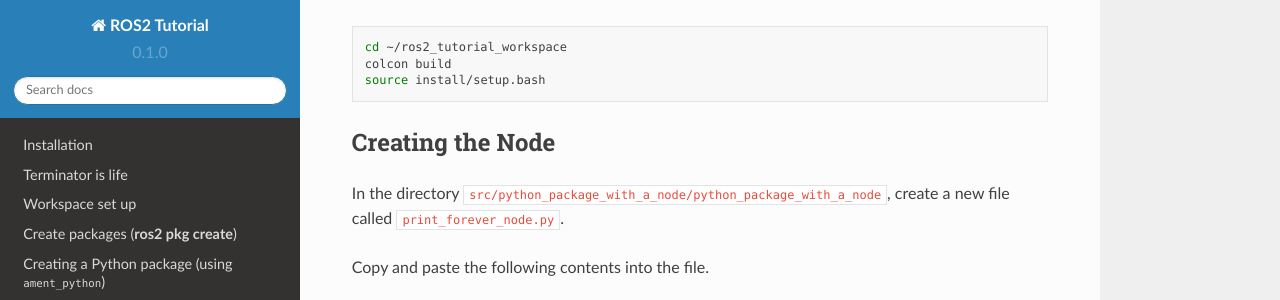
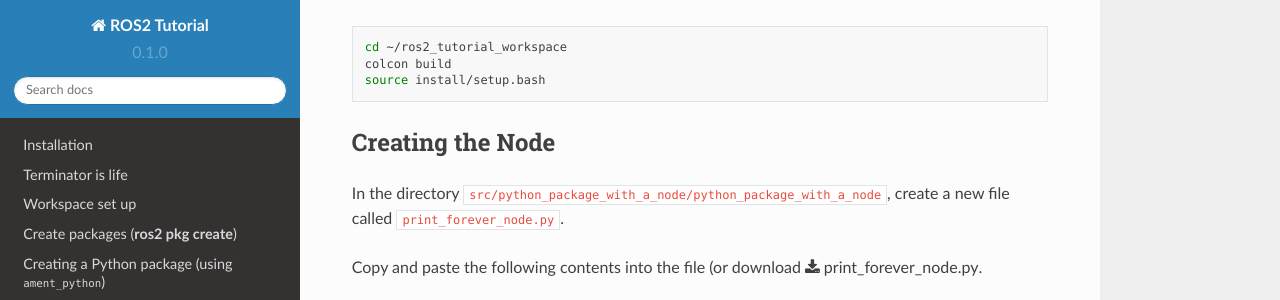
Before and after one commit to mmmarinho/ROS2_Tutorial, a Sphinx documentation site: the page built from docs/source/create_python_node_from_scratch.rst, in a window 1280 px wide and 900 px high, scrolled down 1124 px, cut to the strip 0-300 px from the top of the window. Built offline with Sphinx 7.4.7 and the Read the Docs theme 2.0.0, drawn with Linux system fonts in a browser that asks for light colours.

Commit message:
Update create_python_node_from_scratch.rst

```diff
--- a/docs/source/create_python_node_from_scratch.rst
+++ b/docs/source/create_python_node_from_scratch.rst
@@ -44,7 +44,7 @@
 
 In the directory :file:`src/python_package_with_a_node/python_package_with_a_node`, create a new file called :file:`print_forever_node.py`.
 
-Copy and paste the following contents into the file.
+Copy and paste the following contents into the file (or download :download:`print_forever_node.py <../../ros2_tutorial_workspace/src/python_package_with_a_node/python_package_with_a_node/print_forever_node.py>`.
 
 .. literalinclude:: ../../ros2_tutorial_workspace/src/python_package_with_a_node/python_package_with_a_node/print_forever_node.py
    :language: python
```
